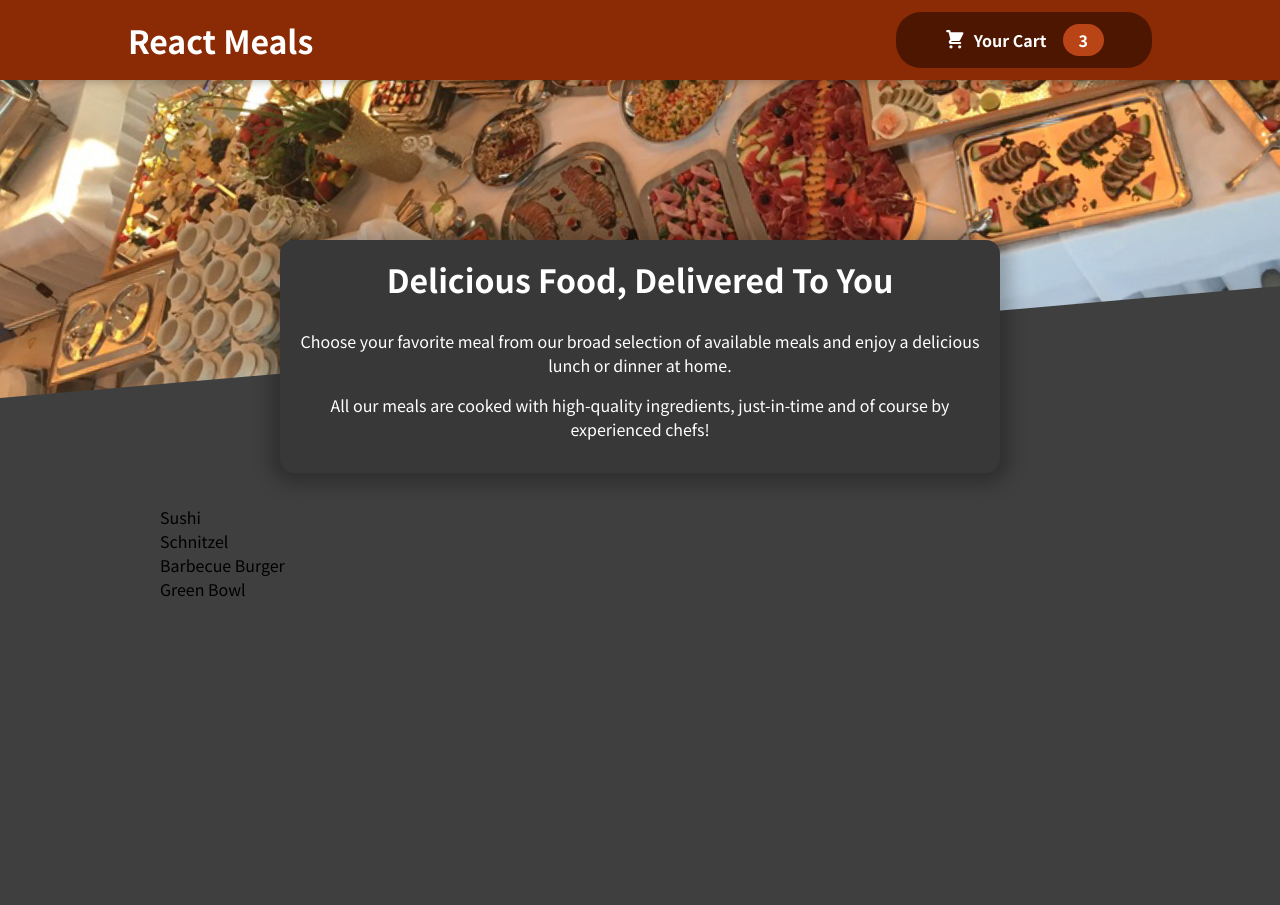
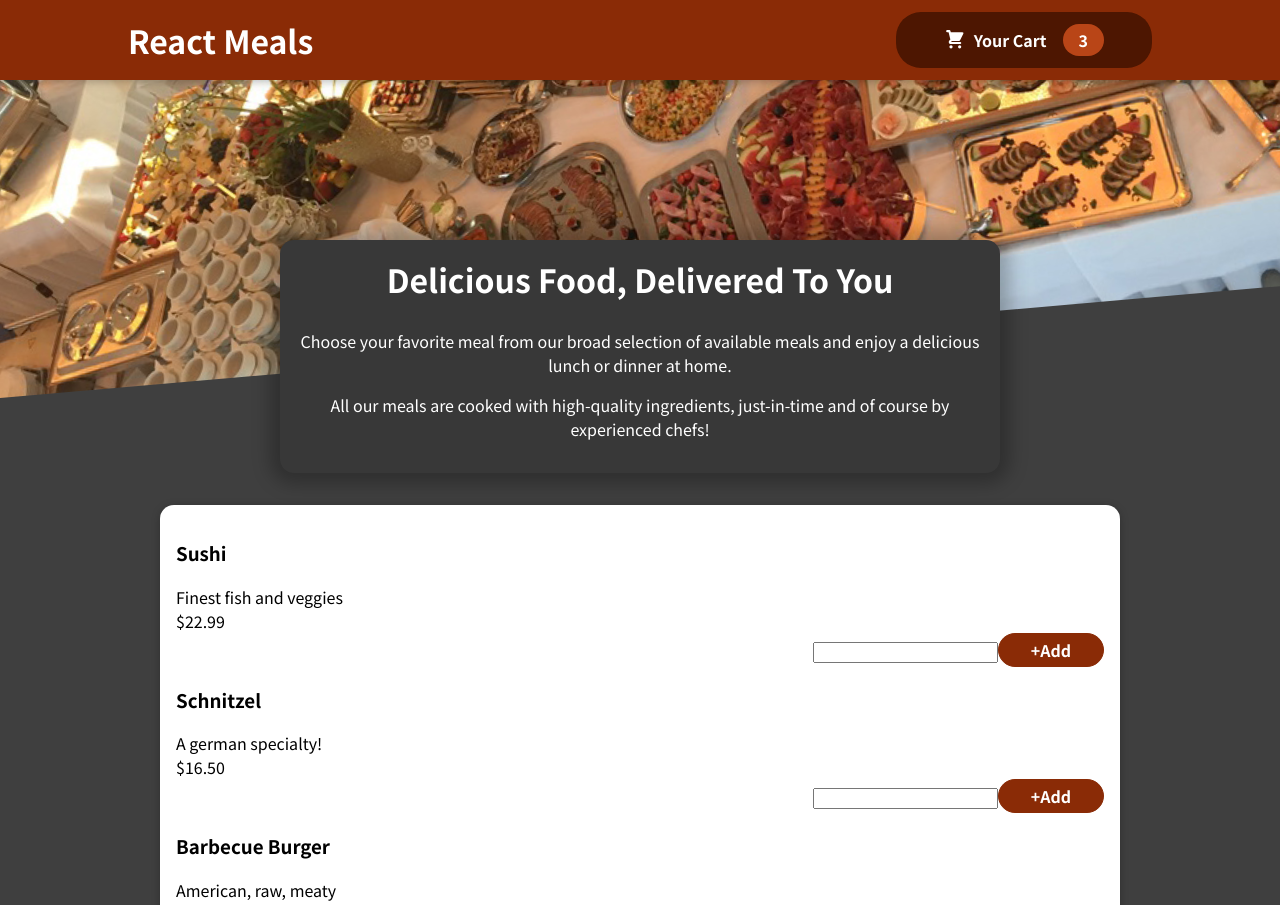
Before and after one commit to gauravkale2799/FoodOrderingApp, a React (Create React App) app: page / in a window 1280 px wide. Shown: the top 905 px of the page. Before the commit the page ends 800 px from the top, so only its background shows below. Built offline with nearby package versions, Linux system fonts and the light colour scheme.

Commit message:
meals items/summary/available

```diff
--- a/src/components/Meals/AvailableMeals.js
+++ b/src/components/Meals/AvailableMeals.js
@@ -1,3 +1,5 @@
+import Card from "../UI/Card";
+import MealItem from "./MealItems/MealItems";
 import classes from "./AvailableMeals.module.css";
 const DUMMY_MEALS = [
   {
@@ -27,10 +29,20 @@
 ];
 
 const AvailableMeals = () => {
-  const mealsList = DUMMY_MEALS.map((meal) => <li>{meal.name}</li>);
+  const mealsList = DUMMY_MEALS.map((meal) => (
+    <MealItem
+      key={meal.id}
+      meal={meal}
+      name={meal.name}
+      description={meal.description}
+      price={meal.price}
+    />
+  ));
   return (
     <section className={classes.meals}>
-      <ul>{mealsList}</ul>
+      <Card>
+        <ul>{mealsList}</ul>
+      </Card>
     </section>
   );
 };
--- /dev/null
+++ b/src/components/Meals/MealItems/MealItem.module.css
@@ -0,0 +1,40 @@
+.backdrop {
+    position: fixed;
+    top: 0;
+    left: 0;
+    width: 100%;
+    height: 100vh;
+    z-index: 20;
+    background-color: rgba(0, 0, 0, 0.75);
+  }
+
+  .modal {
+    position: fixed;
+    top: 20vh;
+    left: 5%;
+    width: 90%;
+    background-color: white;
+    padding: 1rem;
+    border-radius: 14px;
+    box-shadow: 0 2px 8px rgba(0, 0, 0, 0.25);
+    z-index: 30;
+    animation: slide-down 300ms ease-out forwards;
+  }
+
+  @media (min-width: 768px) {
+    .modal {
+      width: 40rem;
+      left: calc(50% - 20rem);
+    }
+  }
+
+  @keyframes slide-down {
+    from {
+      opacity: 0;
+      transform: translateY(-3rem);
+    }
+    to {
+      opacity: 1;
+      transform: translateY(0);
+    }
+  }
--- /dev/null
+++ b/src/components/Meals/MealItems/MealItemForm.js
@@ -0,0 +1,12 @@
+import classes from './MealItemForm.module.css'
+
+const MealItemForm= props =>{
+  return (
+    <form className={classes.form}>
+        <input />
+        <button>+Add</button>
+    </form>
+  );
+}
+
+export default MealItemForm;
--- /dev/null
+++ b/src/components/Meals/MealItems/MealItemForm.module.css
@@ -0,0 +1,20 @@
+.form {
+    text-align: right;
+  }
+
+  .form button {
+    font: inherit;
+    cursor: pointer;
+    background-color: #8a2b06;
+    border: 1px solid #8a2b06;
+    color: white;
+    padding: 0.25rem 2rem;
+    border-radius: 20px;
+    font-weight: bold;
+  }
+
+  .form button:hover,
+  .form button:active {
+    background-color: #641e03;
+    border-color: #641e03;
+  }
--- /dev/null
+++ b/src/components/Meals/MealItems/MealItems.js
@@ -0,0 +1,23 @@
+import classes from './MealItem.module.css';
+import MealItemForm from './MealItemForm';
+const MealItem =props=> {
+    const  price = `$${props.price.toFixed(2)}`;
+    return(
+
+
+        <li>
+            <div>
+                <h3>{props.name}</h3>
+                <div className={classes.description}>{props.description}</div>
+                <div className={props.price}>{price}</div>
+            </div>
+            <div>
+                <MealItemForm/>
+
+            </div>
+        </li>
+    )
+
+}
+
+export default MealItem;
--- /dev/null
+++ b/src/components/UI/Card.js
@@ -0,0 +1,9 @@
+import classes from './Card.module.css';
+
+const Card = props =>
+{
+    return <div className={classes.card}>{props.children}</div>
+
+
+};
+export default Card;
--- /dev/null
+++ b/src/components/UI/Card.module.css
@@ -0,0 +1,6 @@
+.card {
+    padding: 1rem;
+    box-shadow: 0 2px 8px rgba(0, 0, 0, 0.25);
+    border-radius: 14px;
+    background-color: white;
+  }
```
